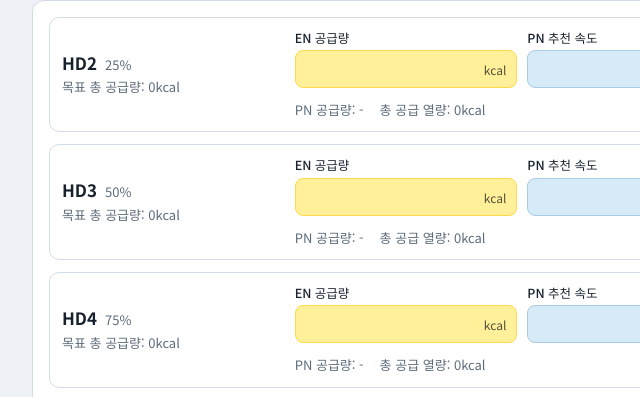
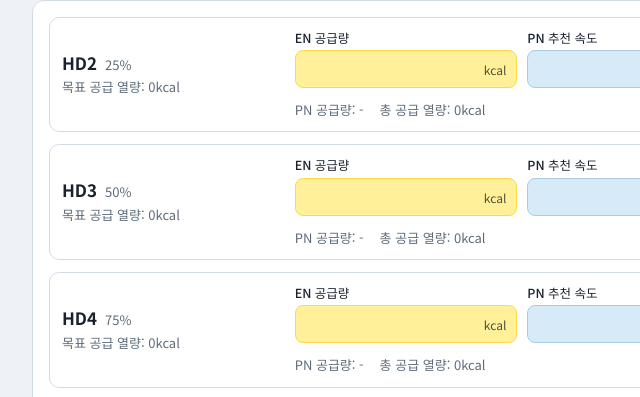
Before and after one commit to heejin0203/PN_calculator, a plain HTML site: page index.html in a window 1280 px wide. Shown: the part 358-755 px from the top of the page, 234-874 px from the left. Drawn offline with Linux system fonts and the light colour scheme.

Commit message:
Fix HTML structure and update labels in index.html

```diff
--- a/index.html
+++ b/index.html
@@ -154,7 +154,7 @@ sel.value='';
 
 $('rows').innerHTML=HD.map(function(r,i){
   return '<div class="hd">'+
-   '<div class="hdh">'+r[0]+'<span class="ratio">'+Math.round(r[1]*100)+'%</span><span class="ratio sub">목표 총 공급량: <span id="tot'+i+'"></span></span></div>'+
+   '<div class="hdh">'+r[0]+'<span class="ratio">'+Math.round(r[1]*100)+'%</span><span class="ratio sub">목표 공급 열량: <span id="tot'+i+'"></span></span></div>'+
    '<label class="fld"><span class="lab">EN 공급량</span><span class="cell in"><input id="en'+i+'" type="number" inputmode="decimal" min="0" step="any" aria-label="'+r[0]+' EN 공급량"><em>kcal</em></span></label>'+
    '<div class="fld"><span class="lab">PN 추천 속도</span><output class="cell out" id="rate'+i+'"></output><span class="cap" id="cap'+i+'"></span></div>'+
    '<p class="sm"><span>PN 공급량: <span id="pn'+i+'"></span></span><span>총 공급 열량: <span id="sum'+i+'"></span></span></p>'+
```
